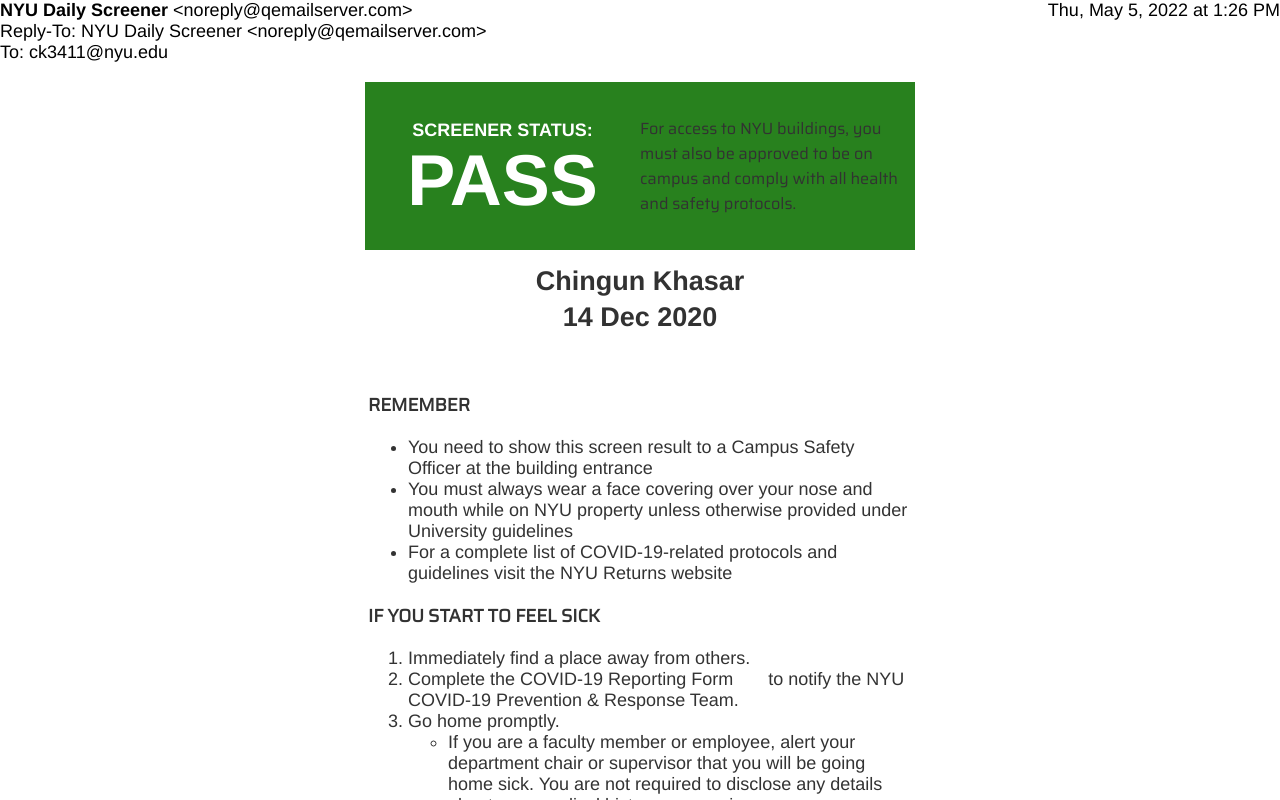
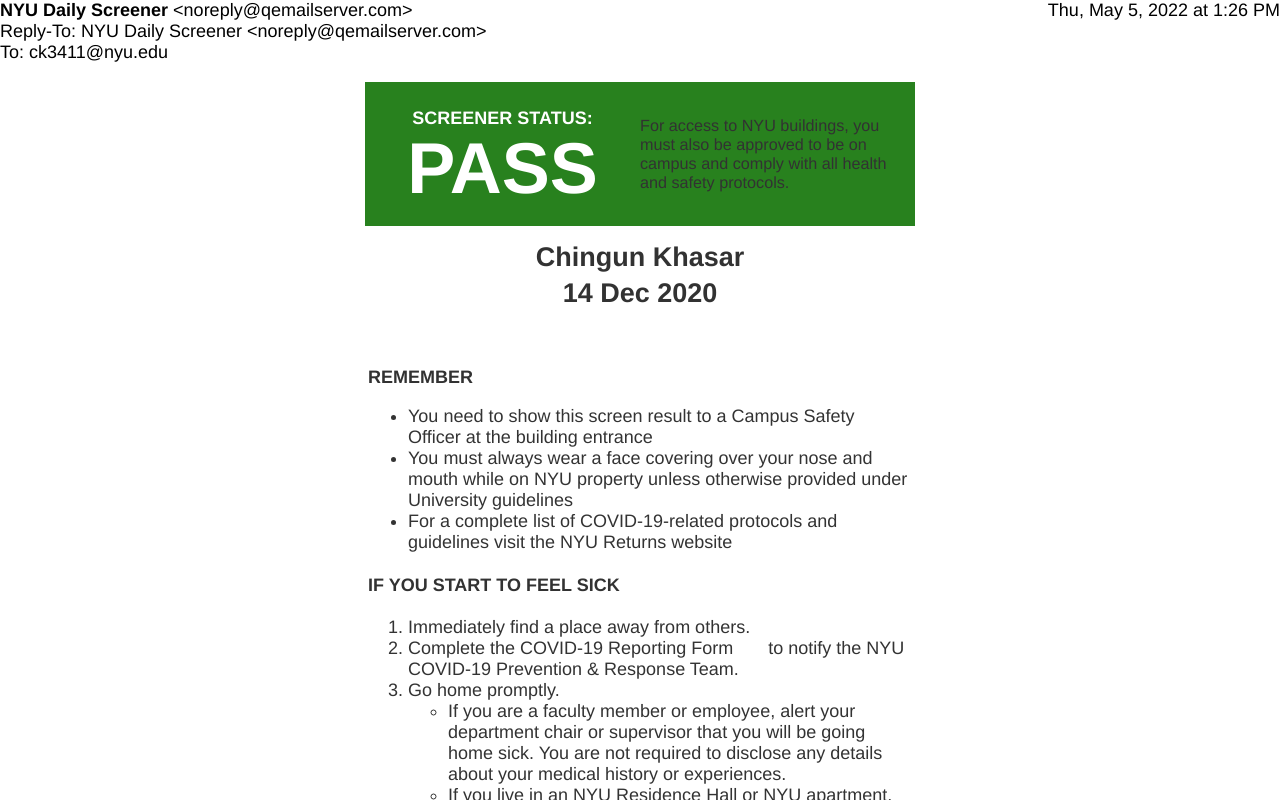
Before and after one commit to chingun/personalwebsite, a React (Create React App) app: page /screener in a window 1280 px wide. Shown: the top 800 px of the page. Built offline with nearby package versions, Linux system fonts and the light colour scheme; a web font is replaced by a local one.

Commit message:
too much effort

```diff
--- a/src/component/screener.component.js
+++ b/src/component/screener.component.js
@@ -174,7 +174,8 @@
                             <tbody>
                             <tr>
                                 <td>
-                                <div style={{ overflow: "hidden" }}>
+                                <div style={{ overflow: "hidden" ,
+                                                            fontFamily: 'Helvetica,Arial,sans-serif'}}>
                                     <font size={-1}>
                                     <div>
                                         <table role="presentation" width="100%">
@@ -233,7 +234,8 @@
                                                         <p
                                                         style={{
                                                             color: "#ffffff!important",
-                                                            fontSize: ".9rem"
+                                                            fontSize: ".9rem",
+                                                            fontFamily: 'Helvetica,Arial,sans-serif'
                                                         }}
                                                         >
                                                         For access to NYU buildings, you must
@@ -299,11 +301,14 @@
                                                 >
                                                 <tbody>
                                                     <tr>
-                                                    <td style={{ paddingBottom: 20 }}>
-                                                        <p style={{ paddingTop: 15 }}>
+                                                    <td style={{ paddingBottom: 20 ,
+                                                            fontFamily: 'Helvetica,Arial,sans-serif'}}>
+                                                        <p style={{ paddingTop: 15 ,
+                                                            fontFamily: 'Helvetica,Arial,sans-serif'}} >
                                                         <strong
                                                             style={{
-                                                            textTransform: "uppercase"
+                                                            textTransform: "uppercase",
+                                                            fontFamily: 'Helvetica,Arial,sans-serif'
                                                             }}
                                                         >
                                                             Remember
@@ -337,7 +342,8 @@
                                                         <p>
                                                         <strong
                                                             style={{
-                                                            textTransform: "uppercase"
+                                                            textTransform: "uppercase",
+                                                            fontFamily: 'Helvetica,Arial,sans-serif'
                                                             }}
                                                         >
                                                             If You Start To Feel Sick
```
Also changed, not shown: 1 other file (tests, documents, lock files or other folders).
